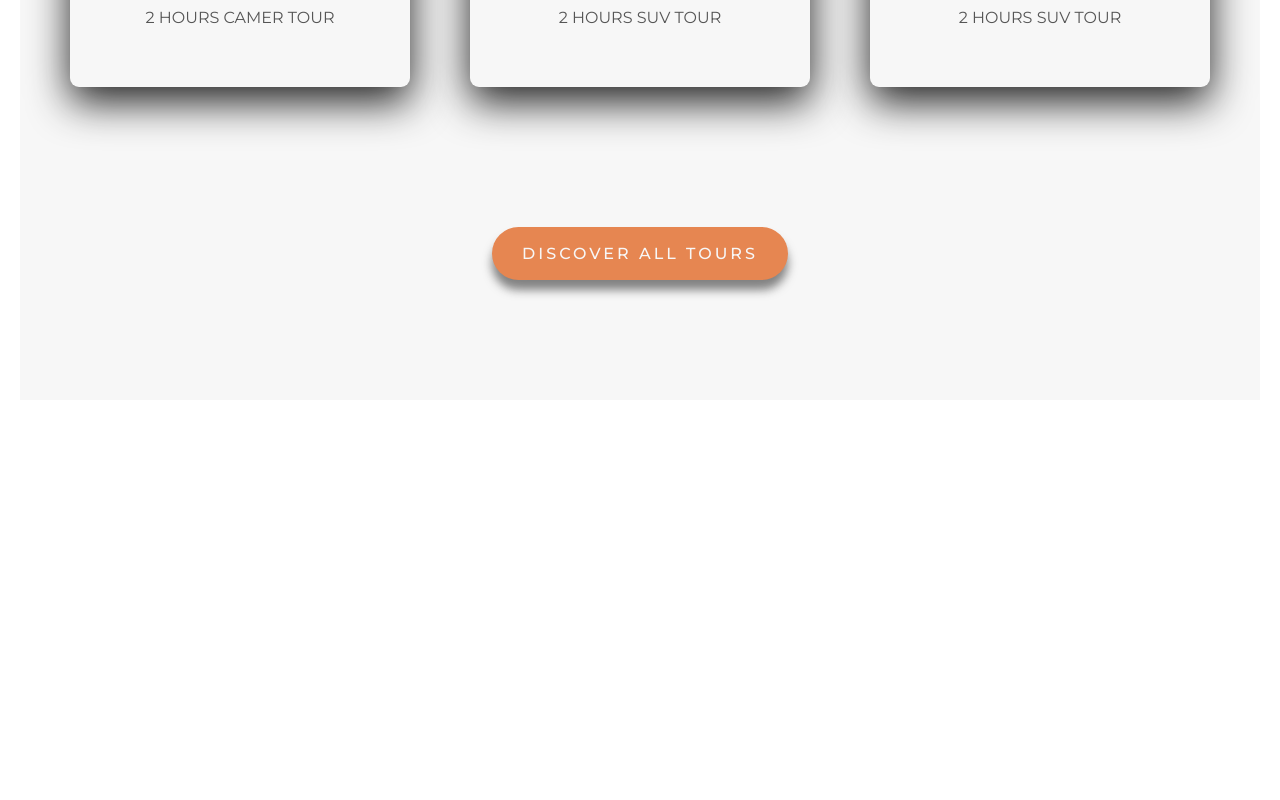
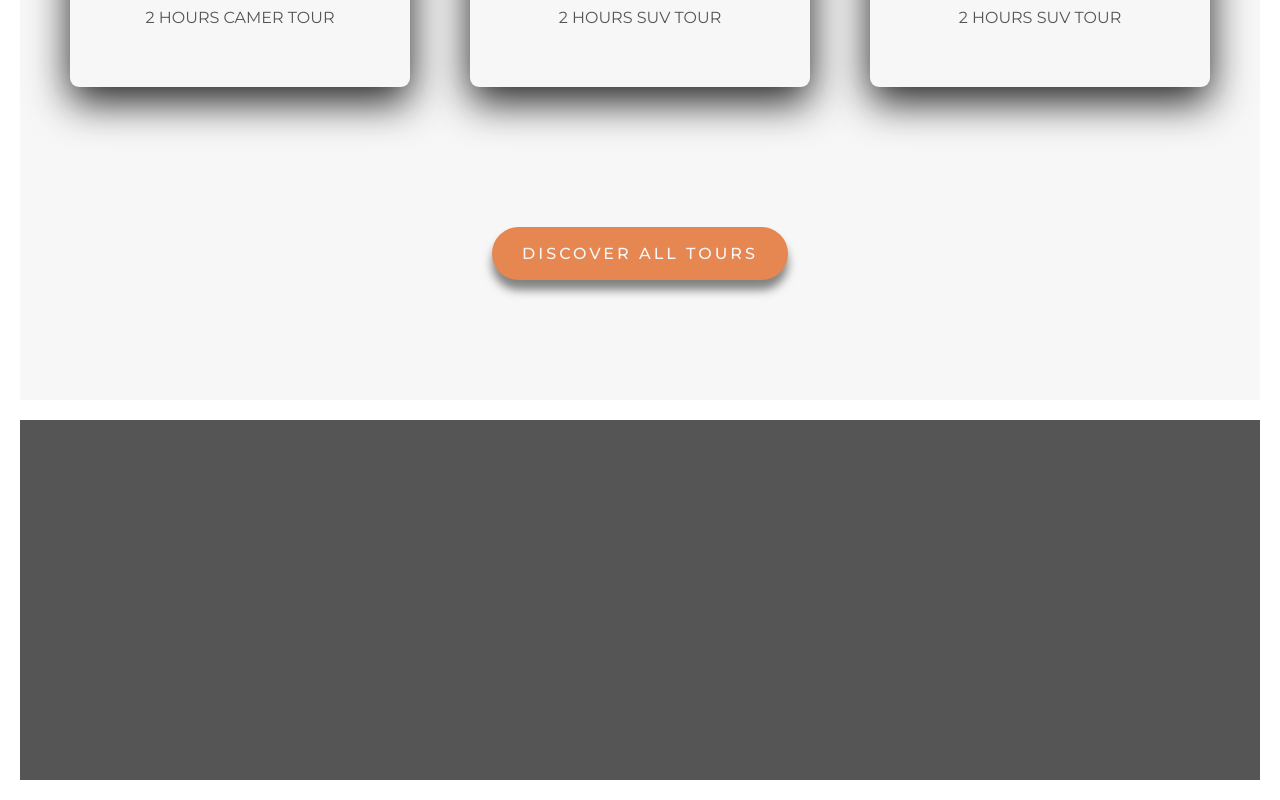
Before and after one commit to Atash3000/Safari-desert-app, a React (Create React App) app: page / in a window 1280 px wide. Shown: the part 3030-3830 px from the top of the page. Before the commit the page ends 3450 px from the top, so only its background shows below. Built offline with nearby package versions, Linux system fonts and the light colour scheme.

Commit message:
create footer component

```diff
--- a/src/App.js
+++ b/src/App.js
@@ -3,6 +3,7 @@ import Tours from './components/Section-tours/Tours';
 import TourInfo from './components/Tour-info/TourInfo';
 import Card from './components/Card/Card';
 import Navigation from './components/Navigation/Navigation';
+import Footer from './components/Footer/Footer';
 
 
 
@@ -14,6 +15,7 @@ function App() {
     <Tours/>
     <TourInfo/>
     <Card/>
+    <Footer/>
     </div>
 
   );
--- /dev/null
+++ b/src/components/Footer/Footer.js
@@ -0,0 +1,14 @@
+import React from 'react';
+import './Footer.scss';
+
+
+
+function Footer() {
+  return (
+    <footer className="footer">
+
+    </footer>
+  )
+}
+
+export default Footer;
--- /dev/null
+++ b/src/components/Footer/Footer.scss
@@ -0,0 +1,8 @@
+@import '../../sass/abstracts/variables';
+
+
+.footer{
+  background-color: $color-black-light;
+  padding:18rem 0;
+  font-size:1.4rem;
+}
```
